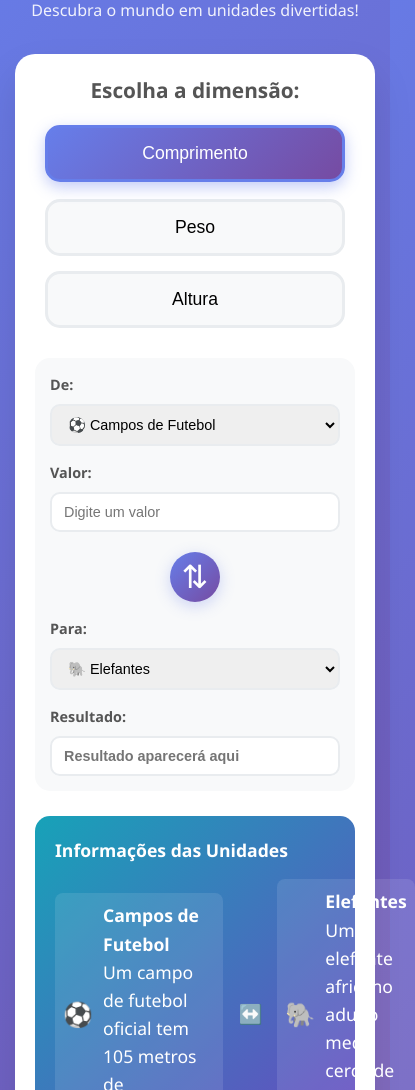
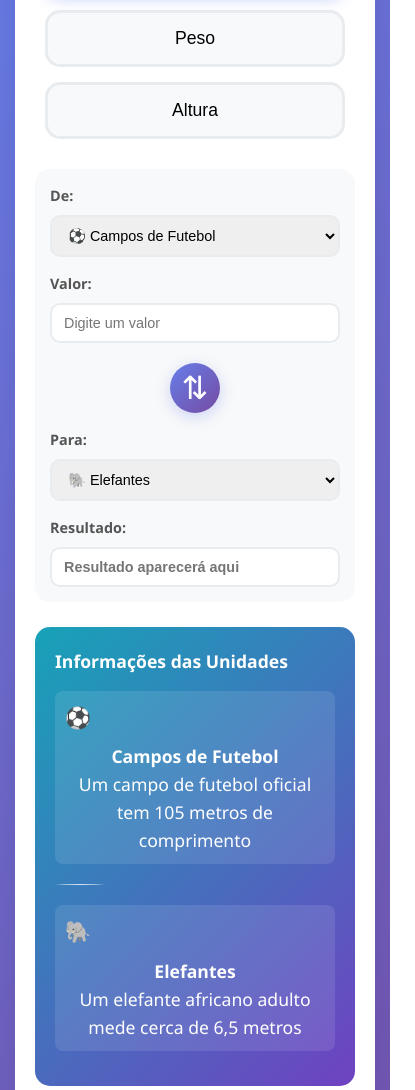
Before and after one commit to mathiasfk/unit-converter, a plain HTML site: page index.html in a window 390 px wide. Shown: the part 165-1255 px from the top of the page, 415 px wide, since content can reach past the window. Drawn offline with Linux system fonts and the light colour scheme.

Commit message:
style: cleaner style and responsivity

```diff
--- a/index.html
+++ b/index.html
@@ -8,11 +8,6 @@
 </head>
 <body>
     <div class="container">
-        <header>
-            <h1>🦣 Conversor de Medidas Não Convencionais</h1>
-            <p>Descubra o mundo em unidades divertidas!</p>
-        </header>
-
         <main>
             <div class="converter-section">
                 <!-- Seleção de Dimensão -->
--- a/script.js
+++ b/script.js
@@ -276,7 +276,7 @@ class UnitConverter {
                                 <p>${fromUnit.description}</p>
                             </div>
                         </div>
-                        <div class="conversion-arrow-small">↔️</div>
+                        <div class="conversion-divider"></div>
                         <div class="unit-info-item">
                             <span class="unit-emoji">${toUnit.emoji}</span>
                             <div>
--- a/styles.css
+++ b/styles.css
@@ -19,24 +19,6 @@ body {
     padding: 20px;
 }
 
-/* Header */
-header {
-    text-align: center;
-    color: white;
-    margin-bottom: 30px;
-}
-
-header h1 {
-    font-size: 2.5rem;
-    margin-bottom: 10px;
-    text-shadow: 2px 2px 4px rgba(0,0,0,0.3);
-}
-
-header p {
-    font-size: 1.2rem;
-    opacity: 0.9;
-}
-
 /* Main content */
 main {
     background: white;
@@ -44,6 +26,7 @@ main {
     padding: 30px;
     box-shadow: 0 20px 40px rgba(0,0,0,0.1);
     margin-bottom: 20px;
+    margin-top: 20px;
 }
 
 /* Dimension selector */
@@ -232,9 +215,10 @@ input[readonly] {
     display: flex;
     align-items: center;
     gap: 10px;
-    padding: 8px;
+    padding: 12px;
     background: rgba(255,255,255,0.1);
     border-radius: 8px;
+    flex-wrap: wrap;
 }
 
 .unit-emoji {
@@ -255,9 +239,52 @@ input[readonly] {
     margin: 15px 0;
 }
 
-.conversion-arrow-small {
-    text-align: center;
-    font-size: 1.2rem;
+.conversion-divider {
+    display: flex;
+    align-items: center;
+    justify-content: center;
+    position: relative;
+    height: 20px;
+}
+
+.conversion-divider::before {
+    content: '';
+    position: absolute;
+    width: 2px;
+    height: 20px;
+    background: linear-gradient(to bottom, transparent 0%, rgba(255,255,255,0.5) 20%, rgba(255,255,255,0.8) 50%, rgba(255,255,255,0.5) 80%, transparent 100%);
+    border-radius: 1px;
+}
+
+/* Responsividade para unit-info-grid */
+@media (max-width: 600px) {
+    .unit-info-grid {
+        grid-template-columns: 1fr;
+        gap: 10px;
+        text-align: center;
+    }
+
+    .conversion-divider {
+        order: 2;
+        margin: 10px 0;
+        height: 1px;
+        width: 50px;
+        align-self: center;
+    }
+
+    .conversion-divider::before {
+        width: 100%;
+        height: 1px;
+        background: linear-gradient(to right, transparent 0%, rgba(255,255,255,0.5) 20%, rgba(255,255,255,0.8) 50%, rgba(255,255,255,0.5) 80%, transparent 100%);
+    }
+
+    .unit-info-item:first-child {
+        order: 1;
+    }
+
+    .unit-info-item:last-child {
+        order: 3;
+    }
 }
 
 .fun-facts {
@@ -294,16 +321,9 @@ footer {
         padding: 15px;
     }
 
-    header h1 {
-        font-size: 2rem;
-    }
-
-    header p {
-        font-size: 1rem;
-    }
-
     main {
         padding: 20px;
+        margin-top: 15px;
     }
 
     .dimension-buttons {
@@ -327,10 +347,6 @@ footer {
 }
 
 @media (max-width: 480px) {
-    header h1 {
-        font-size: 1.8rem;
-    }
-
     .conversion-area {
         padding: 15px;
     }
@@ -339,4 +355,19 @@ footer {
         padding: 10px 12px;
         font-size: 0.9rem;
     }
+
+    .unit-info-item {
+        padding: 10px;
+        gap: 8px;
+    }
+
+    .unit-emoji {
+        font-size: 1.3rem;
+        min-width: 25px;
+    }
+
+    .unit-description {
+        font-size: 0.85rem;
+        line-height: 1.4;
+    }
 }
```
